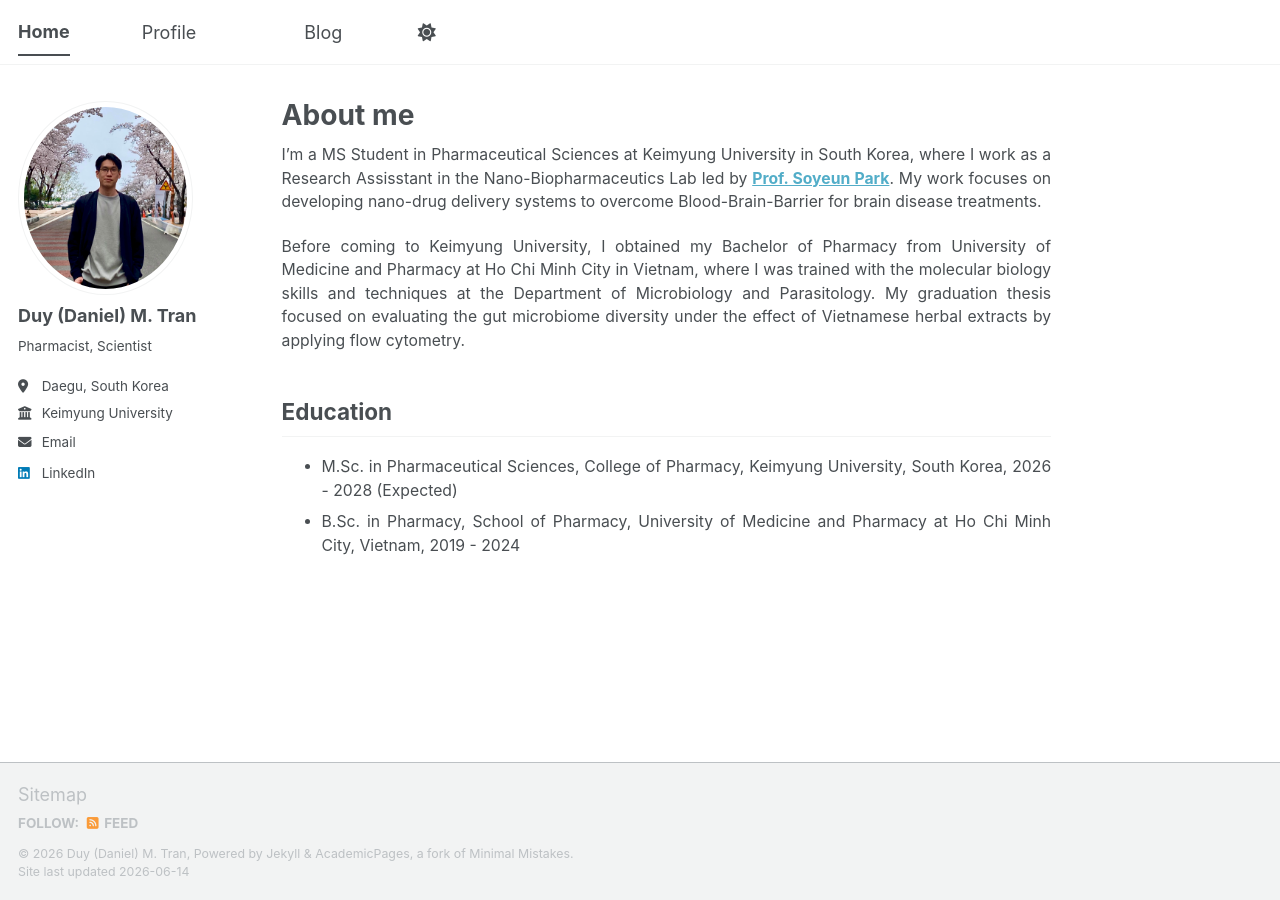
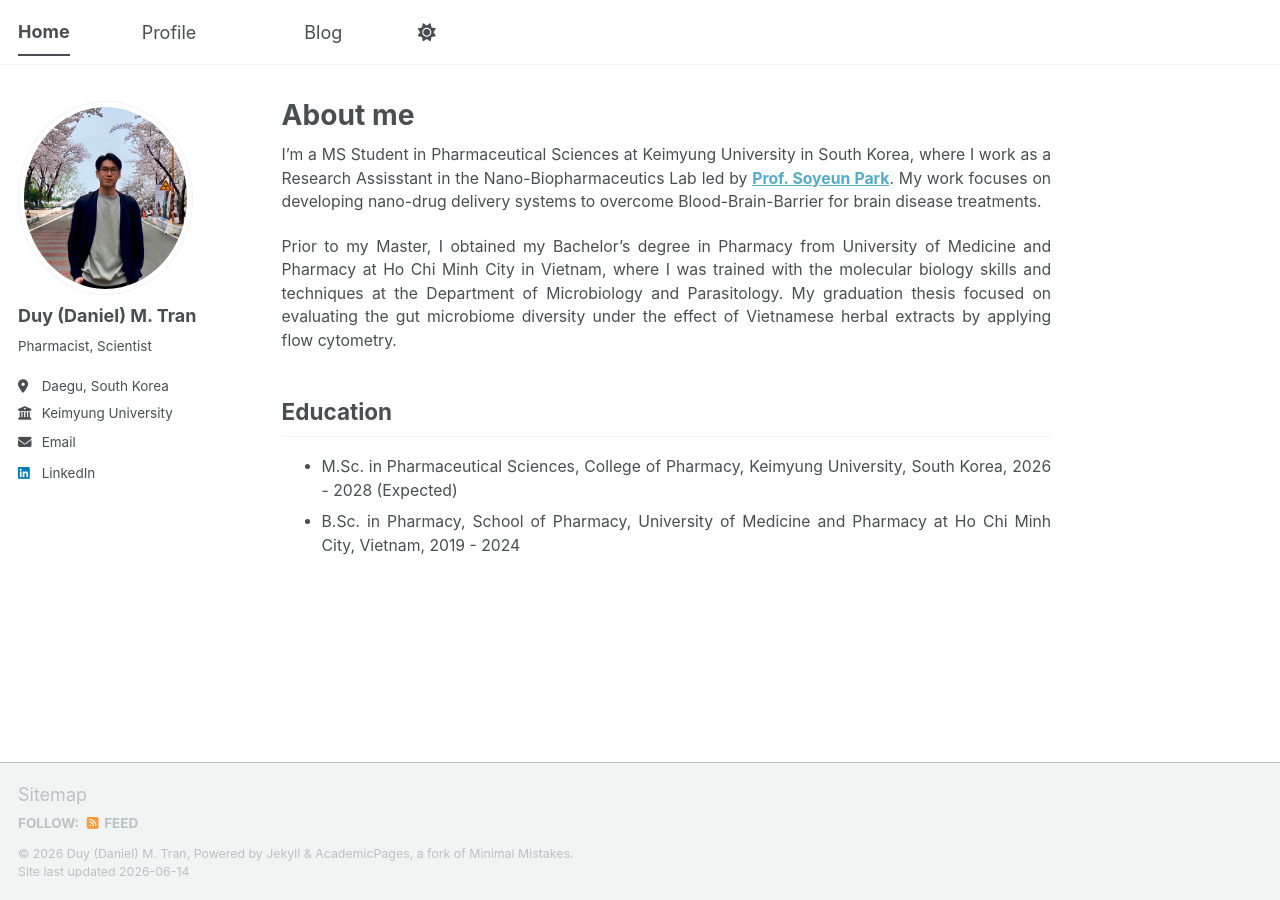
Before and after one commit to tranminhduy-git/tmduy.github.io, a Jekyll site: the page built from _pages/about.md, in a window 1280 px wide. Built offline with Jekyll 4.4.1, drawn with Linux system fonts in a browser that asks for light colours; a script bundle is joined from its source files by our own code; library files that are not in the unit come from our copies.

Commit message:
Update about.md

```diff
--- a/_pages/about.md
+++ b/_pages/about.md
@@ -10,7 +10,7 @@ redirect_from:
 I'm a MS Student in Pharmaceutical Sciences at Keimyung University in South Korea, where I work as a Research Assisstant in the Nano-Biopharmaceutics Lab led by [__Prof. Soyeun Park__](https://orcid.org/0000-0003-3989-9079). My work focuses on developing nano-drug delivery systems to overcome Blood-Brain-Barrier for brain disease treatments.
 
 
-Before coming to Keimyung University, I obtained my Bachelor of Pharmacy from University of Medicine and Pharmacy at Ho Chi Minh City in Vietnam, where I was trained with the molecular biology skills and techniques at the Department of Microbiology and Parasitology. My graduation thesis focused on evaluating the gut microbiome diversity under the effect of Vietnamese herbal extracts by applying flow cytometry.
+Prior to my Master, I obtained my Bachelor's degree in Pharmacy from University of Medicine and Pharmacy at Ho Chi Minh City in Vietnam, where I was trained with the molecular biology skills and techniques at the Department of Microbiology and Parasitology. My graduation thesis focused on evaluating the gut microbiome diversity under the effect of Vietnamese herbal extracts by applying flow cytometry.
 
 
 ## Education
```
